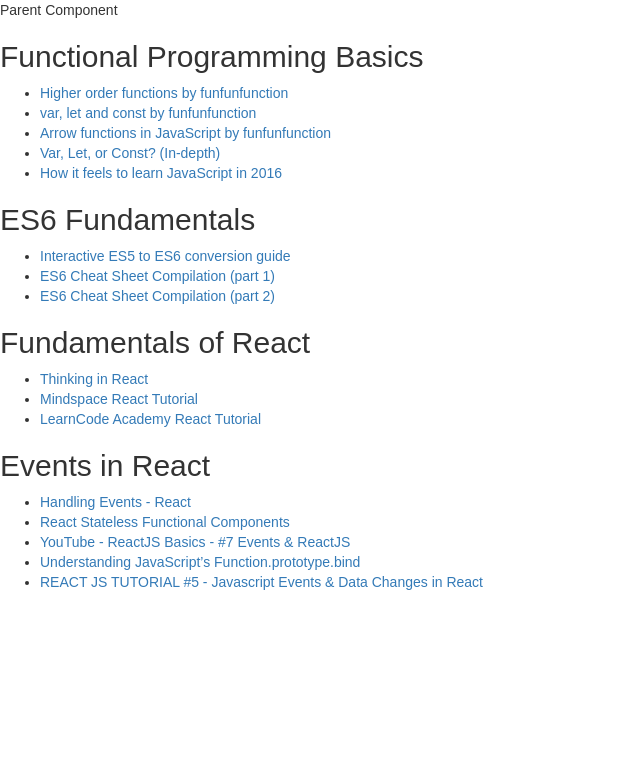
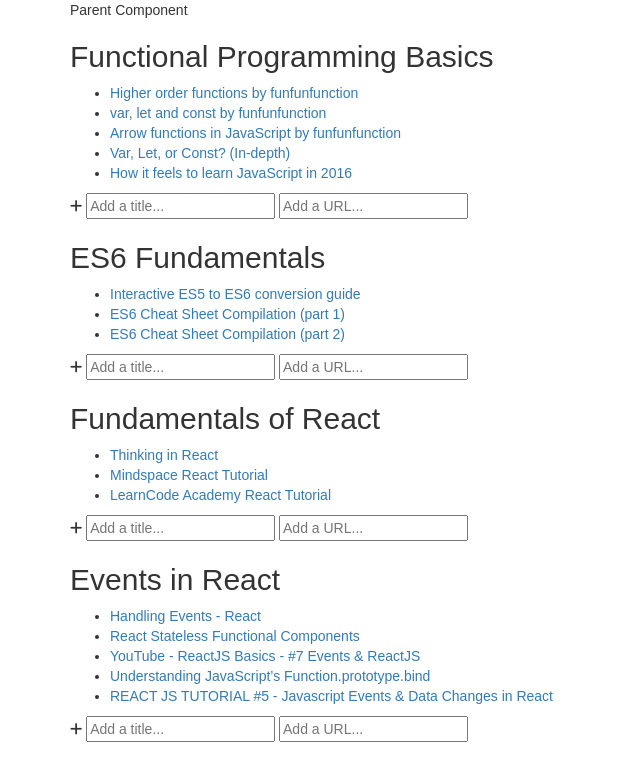
Before and after one commit to anntenna/Bookmark-manager, a React (Create React App) app: page / in a window 1280 px wide. Shown: the top 780 px of the page, without its empty margins (0-640 px from the left). Built offline with nearby package versions, Linux system fonts and the light colour scheme.

Commit message:
Added input fields for accepting resource title and url for each subject

```diff
--- a/public/index.html
+++ b/public/index.html
@@ -7,6 +7,7 @@
     <link rel="stylesheet" href="https://maxcdn.bootstrapcdn.com/bootstrap/3.3.7/css/bootstrap.min.css"
       integrity="sha384-BVYiiSIFeK1dGmJRAkycuHAHRg32OmUcww7on3RYdg4Va+PmSTsz/K68vbdEjh4u"
       crossorigin="anonymous">
+      <script src="https://use.fontawesome.com/225ce752d6.js"></script>
     <!--
       Notice the use of %PUBLIC_URL% in the tag above.
       It will be replaced with the URL of the `public` folder during the build.
--- a/src/App.js
+++ b/src/App.js
@@ -50,7 +50,7 @@
   //event handlers
   render() {
     return (
-      <div>
+      <div className="container">
         Parent Component
         {this.state.sections.map(section => {
           return (<Subject key={section.subject} items={section} />);
--- a/src/components/Subject.js
+++ b/src/components/Subject.js
@@ -8,7 +8,10 @@
          this.state = {
              classIndex: "text-primary",
              classNames: ["text-primary", "bg-primary", "bg-success", "bg-info", "bg-warning", "bg-danger"],
-             showLink: false
+             showLink: false,
+             newResourceTitle: '',
+             newResourceURL: '',
+
          }
 
     };
@@ -20,13 +23,23 @@
     }
 
 
-    changeBackground() {
+    changeBackground = () => {
         //console.log(this.state.classNames.length);
         this.setState({
             classIndex: this.state.classIndex < this.state.classNames.length - 1 ? this.state.classIndex + 1 : 0
         })
 
 
+    }
+
+    handleTyping = (e) => {
+        const name = e.target.name;
+        const value = e.target.value;
+
+        this.setState({
+            [name]: value
+        });
+        e.preventDefault();
     }
     //event handlers
     render() {
@@ -45,6 +58,9 @@
                             </li>);
                     })}
                 </ul>
+                <label htmlFor="newResourceTitle"><i className="fa fa-plus" aria-hidden="true"></i>  </label>{' '}
+                <input type="text" name="newResourceTitle" value={this.state.newResourceTitle} onChange={this.handleTyping.bind(this)} placeholder="Add a title..."/>{' '}
+                <input type="text" name="newResourceURL" value={this.state.newResourceURL} onChange={this.handleTyping.bind(this)} placeholder="Add a URL..."/>
             </div>
             );
     }
```
